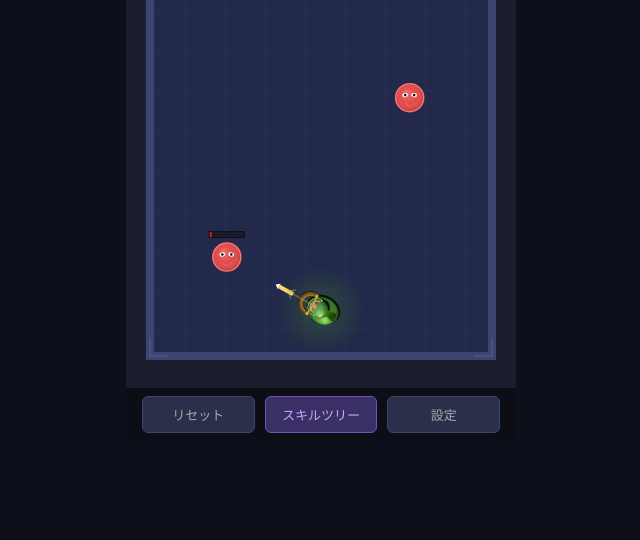
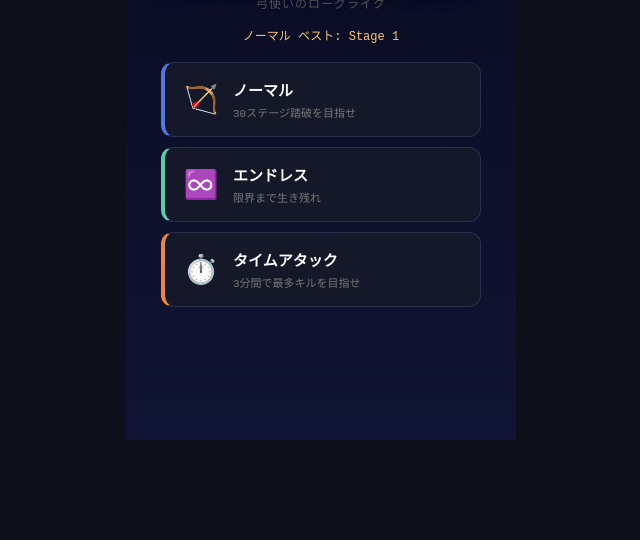
Before and after one commit to hikaru8249/ArrowStrike, a plain HTML site: page index.html in a window 1280 px wide. Shown: the part 260-800 px from the top of the page, without its empty margins (319-959 px from the left). Drawn offline with Linux system fonts and the light colour scheme.

Commit message:
Add start screen and 3 game modes (Normal / Endless / Time Attack)

```diff
--- a/css/style.css
+++ b/css/style.css
@@ -356,6 +356,75 @@ canvas {
   border-color: #6655bb;
 }
 
+/* ── Start Screen ────────────────────────────────────────────── */
+#startOverlay {
+  display: flex;
+  position: absolute; inset: 0;
+  background: linear-gradient(180deg, #07091a 0%, #111535 100%);
+  flex-direction: column;
+  align-items: center;
+  justify-content: center;
+  gap: 10px;
+  z-index: 40;
+  padding: 24px 20px;
+  padding-top: calc(24px + env(safe-area-inset-top));
+}
+
+#startLogo { font-size: 52px; line-height: 1; margin-bottom: 4px; }
+
+#startTitle {
+  font-size: 40px;
+  font-weight: bold;
+  color: #c0aaff;
+  letter-spacing: 4px;
+  text-shadow: 0 0 30px rgba(192,170,255,0.6), 0 0 60px rgba(127,119,221,0.3);
+}
+
+#startSub {
+  font-size: 12px;
+  color: #555;
+  letter-spacing: 1px;
+  margin-bottom: 4px;
+}
+
+#startBest {
+  font-size: 12px;
+  color: #FAC775;
+  min-height: 18px;
+  margin-bottom: 8px;
+}
+
+#modeCards {
+  display: flex;
+  flex-direction: column;
+  gap: 10px;
+  width: 100%;
+  max-width: 320px;
+}
+
+.mode-card {
+  display: flex;
+  align-items: center;
+  gap: 14px;
+  background: #141828;
+  border: 1px solid #2a2f50;
+  border-radius: 12px;
+  padding: 16px 18px;
+  cursor: pointer;
+  transition: background .15s, border-color .15s;
+  pointer-events: all;
+}
+.mode-card:active { opacity: 0.8; }
+.mode-card.mode-normal    { border-left: 4px solid #5578dd; }
+.mode-card.mode-endless   { border-left: 4px solid #5DCAA5; }
+.mode-card.mode-timeattack{ border-left: 4px solid #e88844; }
+.mode-card:hover { background: #1e2340; }
+
+.mode-icon { font-size: 28px; width: 36px; text-align: center; flex-shrink: 0; }
+.mode-info { flex: 1; }
+.mode-name { font-size: 15px; font-weight: bold; color: #fff; margin-bottom: 3px; }
+.mode-desc { font-size: 11px; color: #777; }
+
 /* ── Game Over / Clear ───────────────────────────────────────── */
 #gameOverOverlay {
   display: none;
@@ -379,3 +448,17 @@ canvas {
   cursor: pointer; pointer-events: all; transition: background .15s;
 }
 #restartBtn:hover { background: #a09de8; }
+
+#modeSelectBtn {
+  padding: 8px 28px;
+  background: transparent;
+  color: #888;
+  border: 1px solid #3d4470;
+  border-radius: 8px;
+  font-size: 13px;
+  font-family: 'Courier New', monospace;
+  cursor: pointer;
+  pointer-events: all;
+  transition: color .15s, border-color .15s;
+}
+#modeSelectBtn:hover { color: #fff; border-color: #7F77DD; }
--- a/index.html
+++ b/index.html
@@ -105,6 +105,37 @@
       </div>
     </div>
 
+    <!-- Start Screen -->
+    <div id="startOverlay">
+      <div id="startLogo">🏹</div>
+      <div id="startTitle">ArrowStrike</div>
+      <div id="startSub">弓使いのローグライク</div>
+      <div id="startBest"></div>
+      <div id="modeCards">
+        <div class="mode-card mode-normal" onclick="startGame('normal')">
+          <div class="mode-icon">🏹</div>
+          <div class="mode-info">
+            <div class="mode-name">ノーマル</div>
+            <div class="mode-desc">30ステージ踏破を目指せ</div>
+          </div>
+        </div>
+        <div class="mode-card mode-endless" onclick="startGame('endless')">
+          <div class="mode-icon">♾️</div>
+          <div class="mode-info">
+            <div class="mode-name">エンドレス</div>
+            <div class="mode-desc">限界まで生き残れ</div>
+          </div>
+        </div>
+        <div class="mode-card mode-timeattack" onclick="startGame('timeattack')">
+          <div class="mode-icon">⏱️</div>
+          <div class="mode-info">
+            <div class="mode-name">タイムアタック</div>
+            <div class="mode-desc">3分間で最多キルを目指せ</div>
+          </div>
+        </div>
+      </div>
+    </div>
+
     <!-- Game Over / Clear Overlay -->
     <div id="gameOverOverlay">
       <div id="gameOverTitle" style="color:#e24b4a">GAME OVER</div>
@@ -112,6 +143,7 @@
       <div class="gameOverStat" id="gameOverKills">撃破数: 0</div>
       <div class="gameOverStat" id="gameOverBest" style="color:#FAC775">ベスト: 1</div>
       <button id="restartBtn" onclick="restartGame()">リスタート</button>
+      <button id="modeSelectBtn" onclick="showStartScreen()">モード選択</button>
     </div>
   </div>
 
--- a/js/main.js
+++ b/js/main.js
@@ -4,6 +4,8 @@ const gameState = {
   isPaused: false,
   pendingLevelUps: 0,
   pendingShop: false,
+  mode: 'normal',   // 'normal' | 'endless' | 'timeattack'
+  timeLeft: 180,
   player: null,
   spawnSystem:       null,
   combatSystem:      null,
@@ -46,6 +48,7 @@ function initGame() {
   gameState.player           = new Player(room.x + room.w / 2, room.y + room.h - 50);
   gameState.stage            = 1;
   gameState.isGameOver       = false;
+  gameState.timeLeft         = gameState.mode === 'timeattack' ? 180 : 0;
   gameState.isPaused         = false;
   gameState.pendingLevelUps  = 0;
   gameState.pendingShop      = false;
@@ -100,6 +103,11 @@ function gameLoop(timestamp) {
 function update(dt, now) {
   const { player, spawnSystem, combatSystem, coinSystem, doorSystem, progressionSystem } = gameState;
   const room = CONFIG.ROOM;
+
+  if (gameState.mode === 'timeattack') {
+    gameState.timeLeft = Math.max(0, gameState.timeLeft - dt);
+    if (gameState.timeLeft <= 0) { triggerTimeUp(); return; }
+  }
 
   if (joystickDir) {
     player.move(player.x + joystickDir.x * 200, player.y + joystickDir.y * 200, dt, room);
@@ -520,8 +528,43 @@ function triggerGameClear() {
 
 function restartGame() {
   bgmStarted = false;
+  audioSystem.stopBGM();
   initGame();
   lastTime = performance.now();
+}
+
+function showStartScreen() {
+  ['gameOverOverlay','levelUpOverlay','shopOverlay','skillTreeOverlay','settingsOverlay']
+    .forEach(id => { const el = document.getElementById(id); if (el) el.style.display = 'none'; });
+  audioSystem.stopBGM();
+  bgmStarted = false;
+  gameState.isGameOver = true;
+  const best = GameStorage.getBestStage();
+  document.getElementById('startBest').textContent = best > 0 ? `ノーマル ベスト: Stage ${best}` : '';
+  document.getElementById('startOverlay').style.display = 'flex';
+}
+
+function startGame(mode) {
+  document.getElementById('startOverlay').style.display = 'none';
+  gameState.mode = mode;
+  bgmStarted = false;
+  initGame();
+  lastTime = performance.now();
+}
+
+function triggerTimeUp() {
+  gameState.isGameOver = true;
+  GameStorage.addKills(gameState.player.kills);
+  GameStorage.incrementRuns();
+  audioSystem.gameOver();
+  audioSystem.stopBGM();
+  document.getElementById('gameOverTitle').textContent  = 'TIME UP!';
+  document.getElementById('gameOverTitle').style.color  = '#e88844';
+  document.getElementById('gameOverStage').textContent  = `スコア: ${gameState.player.kills} kill`;
+  document.getElementById('gameOverKills').textContent  = `到達ステージ: ${gameState.stage}`;
+  document.getElementById('gameOverBest').textContent   = '';
+  document.getElementById('gameOverOverlay').style.display = 'flex';
+  renderer.draw(gameState);
 }
 
 // ─── HUD ─────────────────────────────────────────────────────────────────────
@@ -534,11 +577,21 @@ function updateHUD() {
   document.getElementById('hpText').textContent   = `${p.hp} / ${p.maxHp}`;
   document.getElementById('xpBar').style.width    = (p.xp / p.xpToNext * 100) + '%';
   document.getElementById('levelText').textContent = `Lv ${p.level}`;
-  document.getElementById('stageText').textContent = `Stage ${gameState.stage} / 30`;
+  if (gameState.mode === 'timeattack') {
+    const m = Math.floor(gameState.timeLeft / 60);
+    const s = Math.floor(gameState.timeLeft % 60).toString().padStart(2, '0');
+    document.getElementById('stageText').textContent = `⏱ ${m}:${s}`;
+    document.getElementById('progressBar').style.width = (gameState.timeLeft / 180 * 100) + '%';
+  } else if (gameState.mode === 'endless') {
+    document.getElementById('stageText').textContent = `Stage ${gameState.stage} / ∞`;
+    document.getElementById('progressBar').style.width = '100%';
+  } else {
+    document.getElementById('stageText').textContent = `Stage ${gameState.stage} / 30`;
+    document.getElementById('progressBar').style.width = ((gameState.stage - 1) / 30 * 100) + '%';
+  }
   document.getElementById('killsText').textContent  = `Kills: ${p.kills}`;
   document.getElementById('xpText').textContent     = `XP: ${p.xp} / ${p.xpToNext}`;
   document.getElementById('goldText').textContent   = `${p.gold} G`;
-  document.getElementById('progressBar').style.width = ((gameState.stage - 1) / 30 * 100) + '%';
 
   const boss    = sp ? sp.activeBoss : null;
   const bossRow = document.getElementById('bossHpRow');
@@ -658,7 +711,7 @@ function buyItem(item) {
 function onShopNext() {
   touchPos = null;
   document.getElementById('shopOverlay').style.display = 'none';
-  if (gameState.stage >= 30) { triggerGameClear(); return; }
+  if (gameState.mode === 'normal' && gameState.stage >= 30) { triggerGameClear(); return; }
   gameState.progressionSystem.advanceStage(gameState);
   gameState.isPaused = false;
   updateHUD();
@@ -752,10 +805,12 @@ window.addEventListener('load', () => {
   canvas.width  = CONFIG.CANVAS.width;
   canvas.height = CONFIG.CANVAS.height;
 
-  renderer     = new Renderer(canvas);
-  audioSystem  = new AudioSystem();
+  renderer    = new Renderer(canvas);
+  audioSystem = new AudioSystem();
+  settings    = GameStorage.getSettings();
   initGame();
   initJoystick();
+  showStartScreen();
 
   lastTime = performance.now();
   requestAnimationFrame(gameLoop);
```
